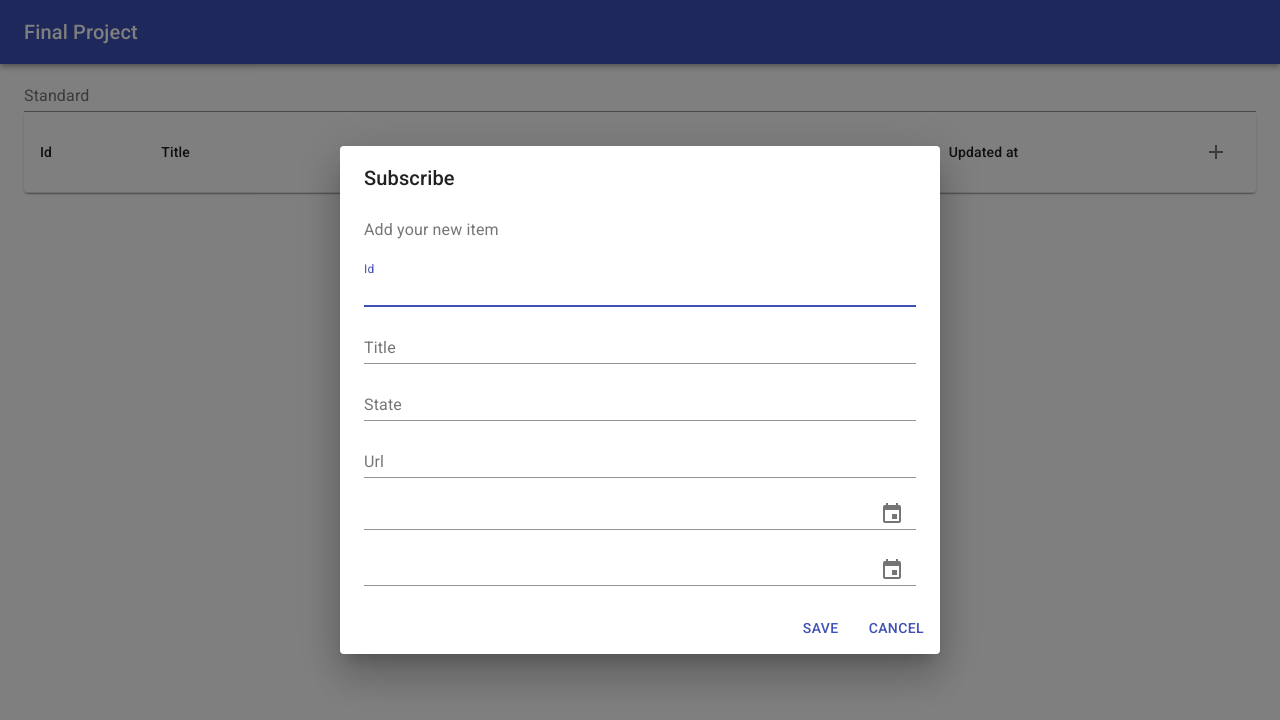
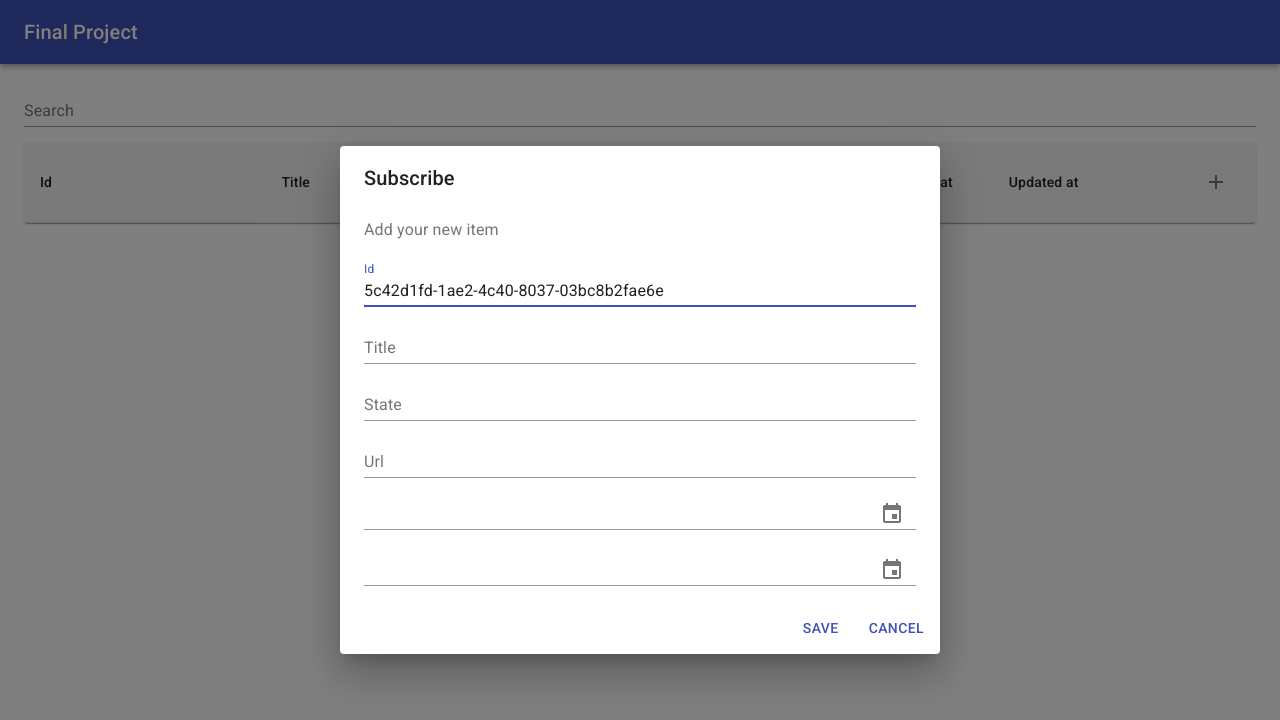
Before and after one commit to Mahsamaleki088/final-redux-project, a React (Create React App) app: page / in a window 1280 px wide. Both pictures are taken after a click on the button "delete". Shown: the top 720 px of the page. Built offline with nearby package versions, Linux system fonts and the light colour scheme.

Commit message:
changing layout

```diff
--- a/package.json
+++ b/package.json
@@ -16,7 +16,8 @@
     "react": "^17.0.1",
     "react-dom": "^17.0.1",
     "react-redux": "^7.2.2",
-    "react-scripts": "4.0.1"
+    "react-scripts": "4.0.1",
+    "uuid": "^8.3.2"
   },
   "scripts": {
     "start": "react-scripts start",
--- a/src/components/Dialog.jsx
+++ b/src/components/Dialog.jsx
@@ -8,11 +8,12 @@ import DialogContentText from '@material-ui/core/DialogContentText';
 import DialogTitle from '@material-ui/core/DialogTitle';
 import DatePicker from '../components/DatePicker'
 import moment from 'moment';
+import {v4 as uuid4} from 'uuid';
 
 export default function FormDialog({open,handleClose,handleAdd,handleUpdate,updatedItem}) {
 
   const formValue = updatedItem?updatedItem: {
-    id: "",
+    id: uuid4() ,
     title: "",
     state: "",
     url: "",
@@ -32,7 +33,7 @@ export default function FormDialog({open,handleClose,handleAdd,handleUpdate,upda
           <DialogContentText>
             Add your new item
           </DialogContentText>
-          <TextField
+          <TextField inputProps={{ readOnly: true, }}
             onChange={(event)=>setTodo({...todo, [event.target.name]:event.target.value})}
             value={todo.id}
             name="id"
--- a/src/components/Table.jsx
+++ b/src/components/Table.jsx
@@ -14,11 +14,18 @@ import AddIcon from '@material-ui/icons/Add';
 import {useSelector, useDispatch } from 'react-redux';
 import {selectTodos, removeItem} from '../features/todo/todoSlice';
 import { TextField } from '@material-ui/core';
+import { blue,grey } from '@material-ui/core/colors';
 
 const useStyles = makeStyles({
   table: {
     minWidth: 650,
   },
+  tableHead:{
+    backgroundColor: grey[100] ,
+  },
+  searchField:{
+    margin :'15px 0',
+  }
 });
 
 
@@ -43,17 +50,19 @@ export default function BasicTable({handleClickOpen}) {
 
   return (
     <>
-    <TextField onChange={handleSearch} value={userInput} id="standard-basic" fullWidth label="Standard" />
-    <TableContainer component={Paper}>
+    <TextField onChange={handleSearch} value={userInput} id="standard-basic" className={classes.searchField} fullWidth label="Search" />
+    <TableContainer component={Paper} >
       <Table  className={classes.table} aria-label="simple table">
-        <TableHead>
+        <TableHead  classes={{
+          root:classes.tableHead
+        }}>
           <TableRow>
-            <TableCell width="10%">Id</TableCell>
+            <TableCell width="20%">Id</TableCell>
             <TableCell width="20%" align="left">Title</TableCell>
             <TableCell width="10%" align="left">State</TableCell>
             <TableCell width="20%" align="left">Url</TableCell>
-            <TableCell width="15%" align="left">Created at</TableCell>
-            <TableCell width="15%" align="left">Updated at</TableCell>
+            <TableCell width="10%" align="left">Created at</TableCell>
+            <TableCell width="10%" align="left">Updated at</TableCell>
             <TableCell width='5%' align="left"></TableCell>
             <TableCell width="5%" align="left" ><IconButton  onClick={handleClickOpen(null)} aria-label="delete">
                 <AddIcon  />
```
Also changed, not shown: 1 other file (tests, documents, lock files or other folders).
